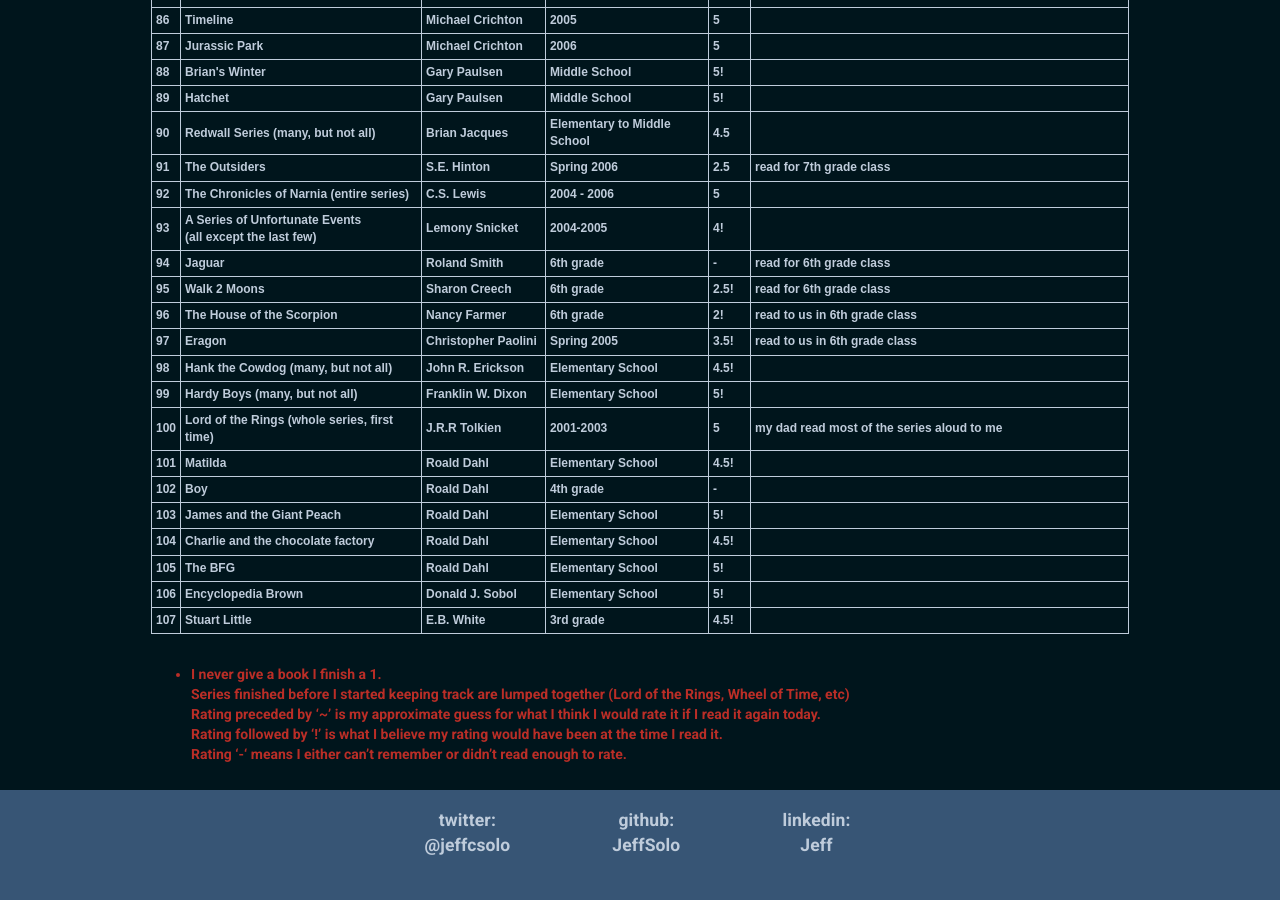
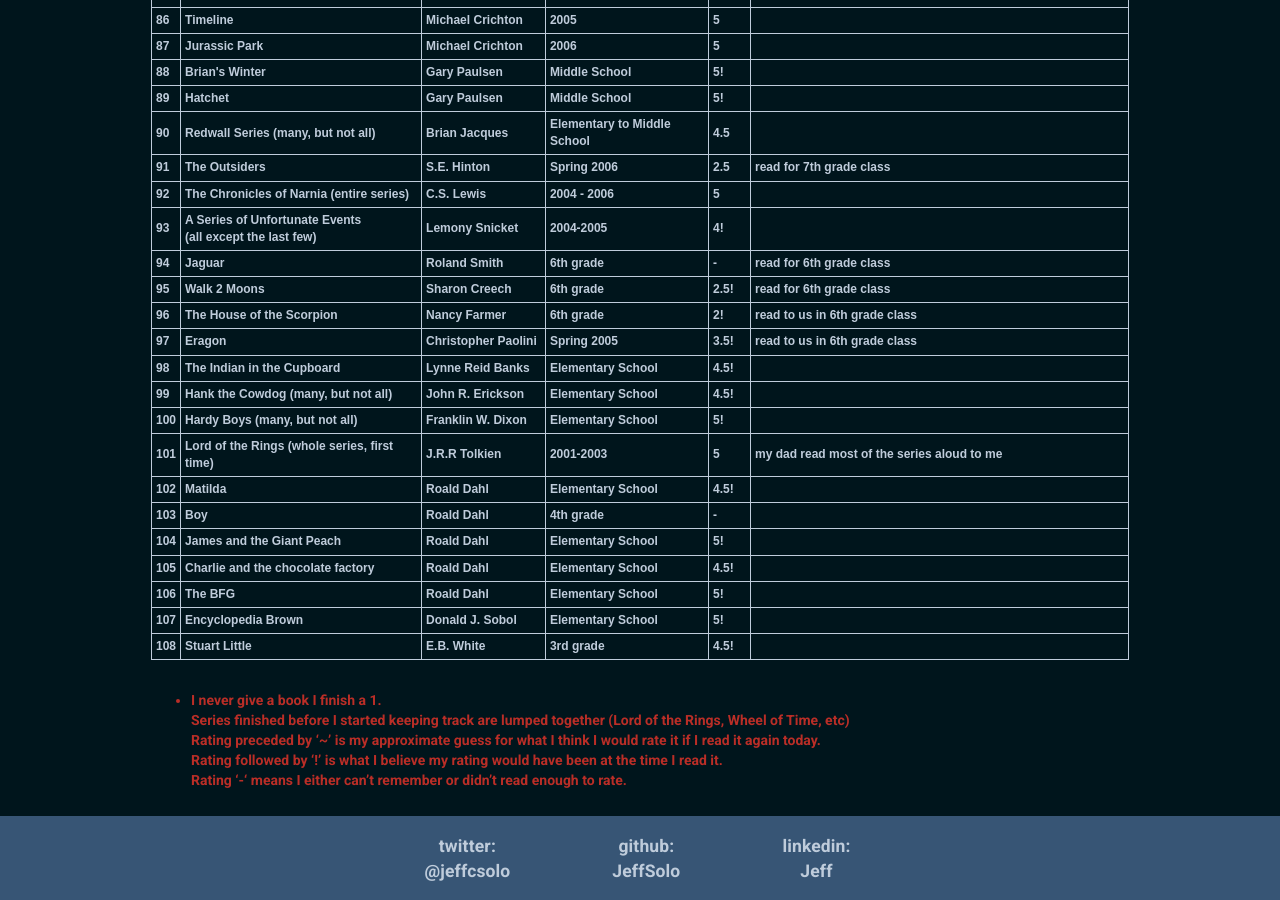
Before and after one commit to JeffSolo/jeffsolo.github.com, a Jekyll site: the page built from _posts/2015-03-30-books.md, in a window 1280 px wide and 900 px high, scrolled down 2774 px. Built offline with Jekyll 4.4.1, drawn with Linux system fonts in a browser that asks for light colours; nearby versions of some CDN libraries; before the commit the page ends 3648 px from its top, so only the background shows below that; some of the changed text lies outside the part shown.

Commit message:
updated books

```diff
--- a/_includes/books.html
+++ b/_includes/books.html
@@ -19,7 +19,7 @@
 }
 </style><table class="tableizer-table sortable">
 <tr class="tableizer-firstrow fingerpointer"><th>&nbsp;&nbsp;#</th><th>&nbsp;&nbsp;Book</th><th>&nbsp;&nbsp;Author</th><th>&nbsp;&nbsp;Date Read</th><th>Rating* <br>(1-5)</th><th>&nbsp;&nbsp;Comments</th></tr>
-<tr><td>Lords and Ladies</td><td>Terry Pratchett</td><td sorttable_customkey="-27">March 2017</td><td></td><td>Discworld #14</td></tr>
+<tr><td>Lords and Ladies</td><td>Terry Pratchett</td><td sorttable_customkey="-27">March - April 2017</td><td>3.5</td><td>Discworld #14</td></tr>
 <tr><td>Small Gods</td><td>Terry Pratchett</td><td sorttable_customkey="-26">Feb - March 2017</td><td>5</td><td>Discworld #13</td></tr>
 <tr><td>Witches Abroad</td><td>Terry Pratchett</td><td sorttable_customkey="-25">February 2017</td><td>5</td><td>Discworld #12</td></tr>
 <tr><td>Personal Recollections of  Joan of Arc</td><td>Mark Twain</td><td sorttable_customkey="-24">Nov 2016 - Jan 2017</td><td>4</td><td></td></tr>
@@ -127,6 +127,7 @@
 <tr><td>Walk 2 Moons</td><td>Sharon Creech</td><td sorttable_customkey="62">6th grade</td><td>2.5!</td><td>read for 6th grade class</td></tr>
 <tr><td>The House of the Scorpion</td><td>Nancy Farmer</td><td sorttable_customkey="63">6th grade</td><td>2!</td><td>read to us in 6th grade class</td></tr>
 <tr><td>Eragon</td><td>Christopher Paolini</td><td sorttable_customkey="64">Spring 2005</td><td>3.5!</td><td>read to us in 6th grade class</td></tr>
+<tr><td>The Indian in the Cupboard</td><td>Lynne Reid Banks</td><td sorttable_customkey="64.5">Elementary School</td><td>4.5!</td><td></td></tr>
 <tr><td>Hank the Cowdog (many, but not all)</td><td>John R. Erickson</td><td sorttable_customkey="65">Elementary School</td><td>4.5!</td><td></td></tr>
 <tr><td>Hardy Boys (many, but not all)</td><td>Franklin W. Dixon</td><td sorttable_customkey="66">Elementary School</td><td>5!</td><td>&nbsp;</td></tr>
 <tr><td>Lord of the Rings (whole series, first time)</td><td>J.R.R Tolkien</td><td sorttable_customkey="67">2001-2003</td><td>5</td><td>my dad read most of the series aloud to me</td></tr>
```
Also changed, not shown: 1 other file.
